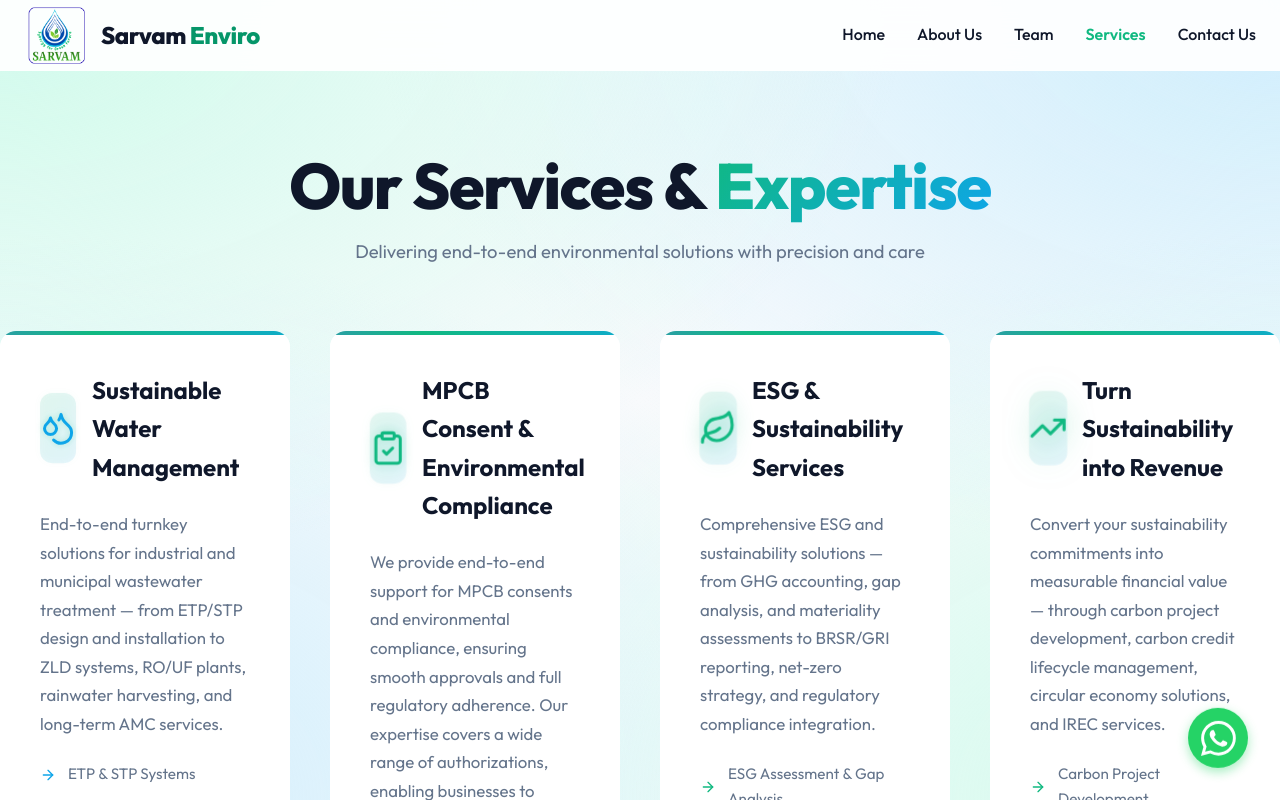
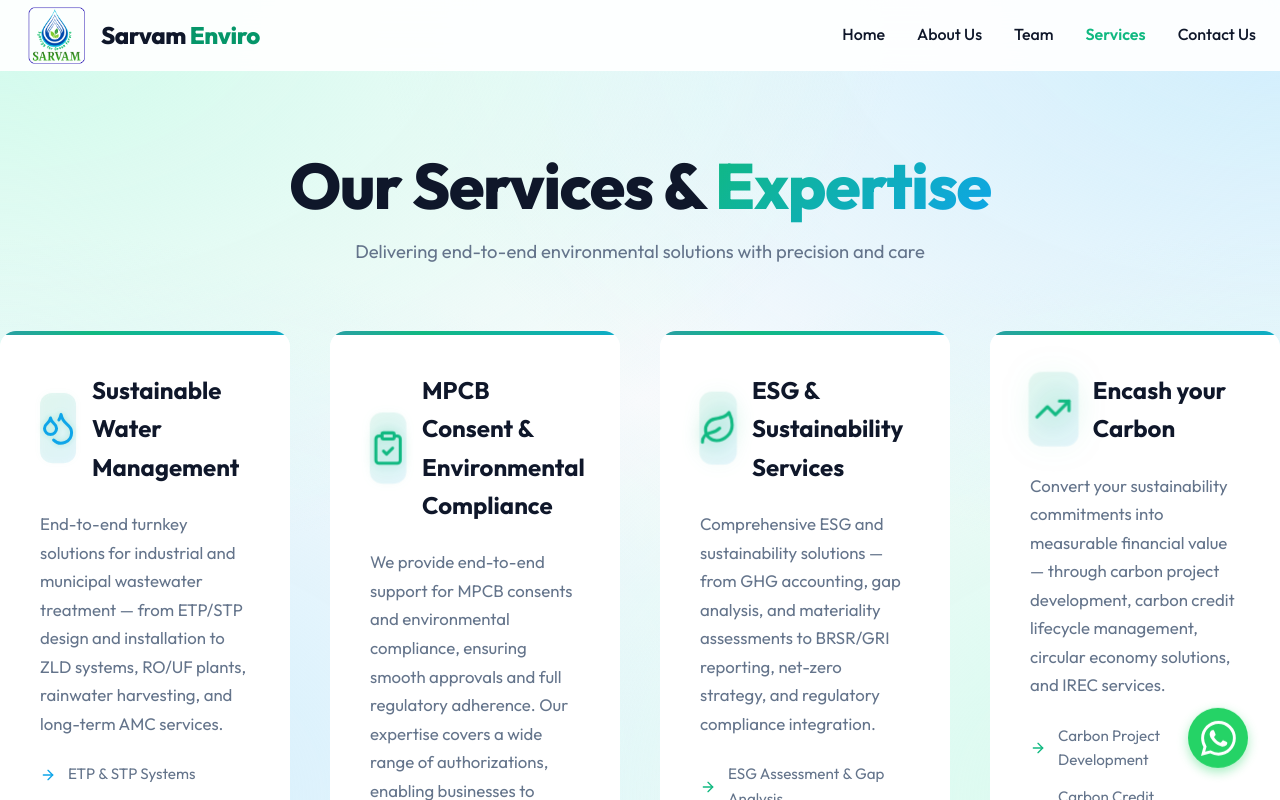
Before and after one commit to ShubhamPatil5959/sarvam-enviro-ui, a React (Vite) app: page /services in a window 1280 px wide. Shown: the top 800 px of the page. Built offline with nearby package versions, Linux system fonts and the light colour scheme.

Commit message:
title changes

```diff
--- a/src/data/services.ts
+++ b/src/data/services.ts
@@ -59,7 +59,7 @@ export const services: ServiceData[] = [
   {
     slug: 'carbon-sustainability',
     icon: TrendingUp,
-    title: 'Turn Sustainability into Revenue',
+    title: 'Encash your Carbon',
     description: 'Convert your sustainability commitments into measurable financial value — through carbon project development, carbon credit lifecycle management, circular economy solutions, and IREC services.',
     features: ['Carbon Project Development', 'Carbon Credit Management', 'Circular Economy & EPR', 'IREC Services'],
     details: [
@@ -77,12 +77,12 @@ export const services: ServiceData[] = [
     description: 'We provide comprehensive environmental monitoring solutions to help organizations track, manage, and comply with regulatory standards while ensuring environmental protection and operational efficiency.',
     features: ['Air Quality Monitoring', 'Water & Wastewater Analysis', 'Noise Level Monitoring', 'Soil & Groundwater Testing'],
     details: [
-      'Air Quality Monitoring (Ambient & Stack)',
-      'Water & Wastewater Analysis',
-      'Noise Level Monitoring',
-      'Soil & Groundwater Testing',
-      'Emission & Effluent Monitoring',
-      'Our approach combines advanced monitoring techniques with regulatory expertise to ensure precise assessments and timely compliance. By enabling continuous monitoring and data-driven insights, we help businesses minimize environmental risks, maintain compliance, and improve overall sustainability performance.'
+      'Air Quality Monitoring: We offer comprehensive Ambient Air Quality (AAQ) and Stack Emission Monitoring to help industries ensure compliance with regulatory standards and minimize environmental impact.',
+      'Water & Wastewater Analysis: Our precise testing and analysis of water and wastewater help organizations monitor effluent quality, ensure safe discharge, and optimize treatment plant performance.',
+      'Noise Level Monitoring: We conduct ambient noise level monitoring and occupational health noise assessments to maintain safe working environments and regulatory compliance.',
+      'Soil & Groundwater Testing: We provide detailed soil quality testing and groundwater analysis to detect contamination, assess environmental risks, and ensure safe industrial operations.',
+      'Emission & Effluent Monitoring: Continuous and periodic monitoring of emissions and effluents, combined with advanced data-driven insights, to help businesses proactively manage their environmental footprint.',
+      'Holistic Approach: Our approach combines advanced monitoring techniques with regulatory expertise to ensure precise assessments and timely compliance, improving overall sustainability performance.'
     ],
     color: 'var(--color-secondary)',
   },
--- a/src/pages/About.tsx
+++ b/src/pages/About.tsx
@@ -289,7 +289,7 @@ export default function About() {
 
         {/* Trust Badges */}
         <div className="reveal" style={{ textAlign: 'center', marginBottom: '4rem' }}>
-          <h3 style={{ fontSize: '1.3rem', fontWeight: 600, marginBottom: '2rem', color: 'var(--color-text-muted)' }}>Our Credentials</h3>
+          <h3 style={{ fontSize: '1.3rem', fontWeight: 600, marginBottom: '2rem', color: 'var(--color-text-muted)' }}>Our Strength</h3>
           <div style={{ display: 'flex', justifyContent: 'center', gap: '3rem', flexWrap: 'wrap' }} className="stagger-children">
             {[
               { icon: ShieldCheck, label: 'Regulatory Expertise' },
--- a/src/pages/Home.tsx
+++ b/src/pages/Home.tsx
@@ -37,20 +37,21 @@ export default function Home() {
   useEffect(() => {
     const interval = setInterval(() => {
       setCurrentSlideIndex((prevIndex) => (prevIndex + 1) % slideshowImages.length);
-    }, 2000); // Change image every 4 seconds
+    }, 4000); // Change image every 5 seconds
     return () => clearInterval(interval);
   }, [slideshowImages.length]);
 
   const heroImages = [
     '/hero-3.png',
+    '/rainwater-harvesting.jpg',
     '/hero-1.png',
-    '/hero-2.png'
+    '/hero-2.png',
   ];
 
   React.useEffect(() => {
     const timer = setInterval(() => {
       setCurrentHero((prev) => (prev + 1) % heroImages.length);
-    }, 2200);
+    }, 4000);
     return () => clearInterval(timer);
   }, []);
 
--- a/src/pages/ServiceDetail.tsx
+++ b/src/pages/ServiceDetail.tsx
@@ -336,7 +336,8 @@ export default function ServiceDetail() {
                   // Generate a safe filename based on the title or index
                   // If it's a "Check details" title, we prefer the indexed filename to maintain compatibility with existing images
                   const isCheckDetails = detailTitle.toLowerCase().startsWith('check the details of');
-                  const imageFilename = (hasTitle && !isCheckDetails)
+                  const useIndexedNames = isCheckDetails || service.slug === 'environmental-monitoring';
+                  const imageFilename = (hasTitle && !useIndexedNames)
                     ? `/${detailTitle.toLowerCase().replace(/[^a-z0-9]+/g, '-').replace(/(^-|-$)/g, '')}.jpg`
                     : `/${service.slug}-detail-${i + 1}.jpg`;
 
```
